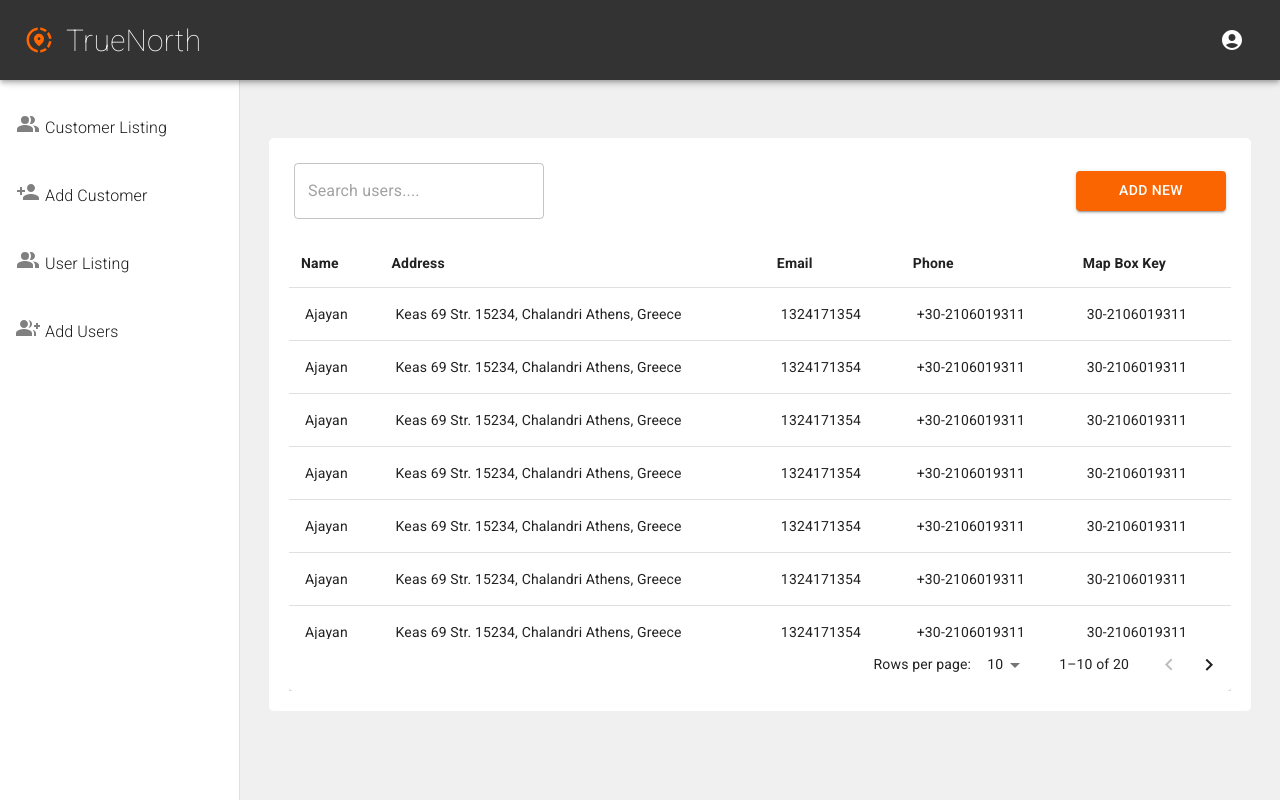
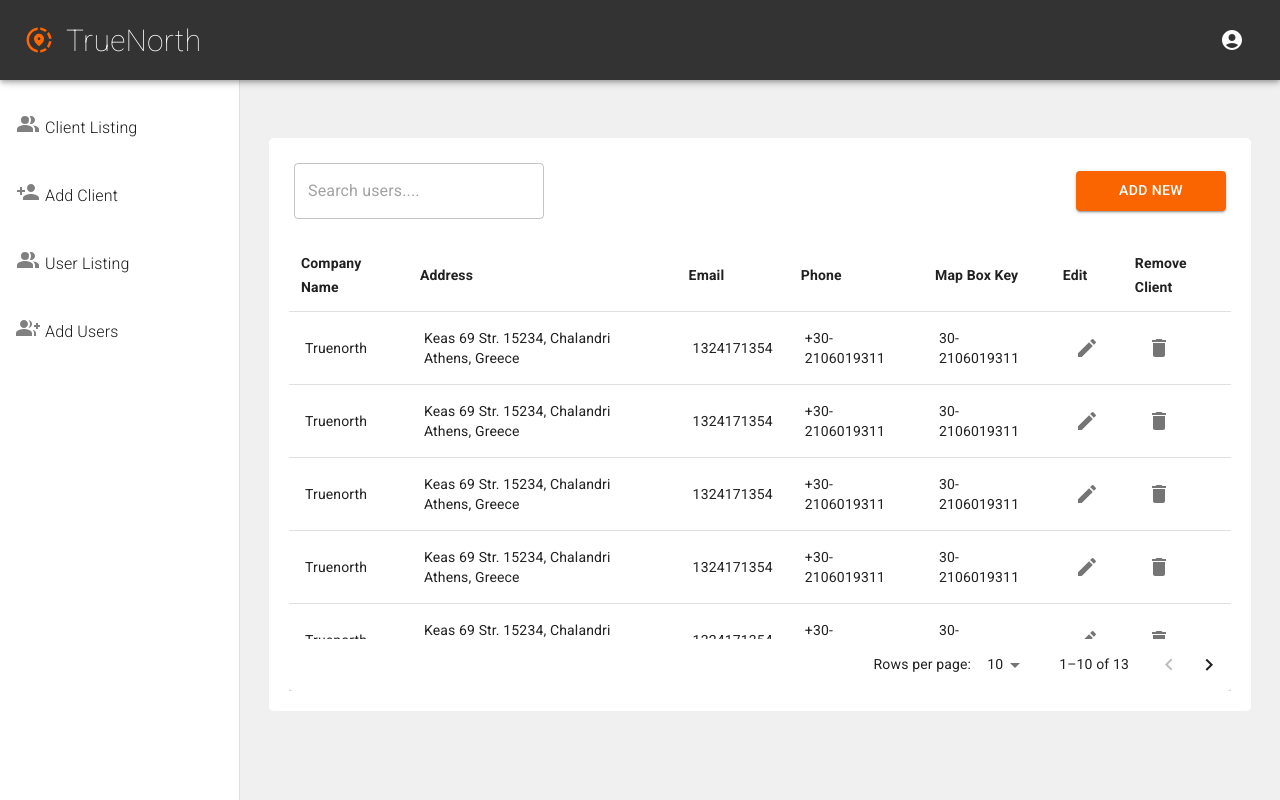
Before and after one commit to ajayaninapp/Mockup-truenorth, a React (Create React App) app: page /customers in a window 1280 px wide. Built offline with nearby package versions, Linux system fonts and the light colour scheme.

Commit message:
edit and delte

```diff
--- a/src/Components/Sidebar.js
+++ b/src/Components/Sidebar.js
@@ -110,7 +110,7 @@ const Sidebar = () => {
                   <PeopleAltIcon sx={{ color: "grey" }} />
                   <ListItemText>
                     <CustomListItemTypography>
-                     Customer Listing
+                     Client Listing
                     </CustomListItemTypography>
                   </ListItemText>
                 </ListItemIcon>
@@ -124,7 +124,7 @@ const Sidebar = () => {
                   <PersonAdd sx={{ color: "grey" }} />
                   <ListItemText>
                     <CustomListItemTypography>
-                      Add Customer
+                      Add Client
                     </CustomListItemTypography>
                   </ListItemText>
                 </ListItemIcon>
--- a/src/views/CustomerView/CustomerTable.js
+++ b/src/views/CustomerView/CustomerTable.js
@@ -8,12 +8,28 @@ import TableHead from '@mui/material/TableHead';
 import TablePagination from '@mui/material/TablePagination';
 import TableRow from '@mui/material/TableRow';
 import { CustomTableHeadCell } from '../../common/StyledComponents';
-import { minWidth } from '@mui/system';
+import DeleteIcon from '@mui/icons-material/Delete';
+import EditIcon from '@mui/icons-material/Edit';
+import { IconButton } from '@mui/material';
 
 
+const edit=(
+    <div>
+        <IconButton>
+            <EditIcon/>
+        </IconButton>
+    </div>
+)
+const remove=(
+    <div>
+        <IconButton>
+            <DeleteIcon/>
+        </IconButton>
+    </div>
+)
 
 const columns = [
-    { id: 'name', label: 'Name'},
+    { id: 'name', label: 'Company Name'},
     {
         id: 'address',
         label: 'Address',
@@ -29,6 +45,14 @@ const columns = [
         id: 'box_key',
         label: 'Map Box Key'
     },
+    {
+        id: 'edit',
+        label: 'Edit'
+    },
+    {
+        id: 'remove',
+        label: 'Remove Client'
+    },
 ];
 
 
@@ -37,30 +61,26 @@ function createData(
     name, address, email, phone,box_key
 ) {
 
-    return { name, address, email, phone,box_key };
+    return { name, address, email, phone,box_key,edit,remove};
 }
 
 const rows = [
-    createData('Ajayan', 'Keas 69 Str. 15234, Chalandri Athens, Greece', 1324171354, "+30-2106019311", "30-2106019311"),
-    createData('Ajayan', 'Keas 69 Str. 15234, Chalandri Athens, Greece', 1324171354, "+30-2106019311", "30-2106019311"),
-    createData('Ajayan', 'Keas 69 Str. 15234, Chalandri Athens, Greece', 1324171354, "+30-2106019311", "30-2106019311"),
-    createData('Ajayan', 'Keas 69 Str. 15234, Chalandri Athens, Greece', 1324171354, "+30-2106019311", "30-2106019311"),
-    createData('Ajayan', 'Keas 69 Str. 15234, Chalandri Athens, Greece', 1324171354, "+30-2106019311", "30-2106019311"),
-    createData('Ajayan', 'Keas 69 Str. 15234, Chalandri Athens, Greece', 1324171354, "+30-2106019311", "30-2106019311"),
-    createData('Ajayan', 'Keas 69 Str. 15234, Chalandri Athens, Greece', 1324171354, "+30-2106019311", "30-2106019311"),
-    createData('Ajayan', 'Keas 69 Str. 15234, Chalandri Athens, Greece', 1324171354, "+30-2106019311", "30-2106019311"),
-    createData('Ajayan', 'Keas 69 Str. 15234, Chalandri Athens, Greece', 1324171354, "+30-2106019311", "30-2106019311"),
-    createData('Ajayan', 'Keas 69 Str. 15234, Chalandri Athens, Greece', 1324171354, "+30-2106019311", "30-2106019311"),
-    createData('Ajayan', 'Keas 69 Str. 15234, Chalandri Athens, Greece', 1324171354, "+30-2106019311", "30-2106019311"),
-    createData('Ajayan', 'Keas 69 Str. 15234, Chalandri Athens, Greece', 1324171354, "+30-2106019311", "30-2106019311"),
-    createData('Ajayan', 'Keas 69 Str. 15234, Chalandri Athens, Greece', 1324171354, "+30-2106019311", "30-2106019311"),
-    createData('Ajayan', 'Keas 69 Str. 15234, Chalandri Athens, Greece', 1324171354, "+30-2106019311", "30-2106019311"),
-    createData('Ajayan', 'Keas 69 Str. 15234, Chalandri Athens, Greece', 1324171354, "+30-2106019311", "30-2106019311"),
-    createData('Ajayan', 'Keas 69 Str. 15234, Chalandri Athens, Greece', 1324171354, "+30-2106019311", "30-2106019311"),
-    createData('Ajayan', 'Keas 69 Str. 15234, Chalandri Athens, Greece', 1324171354, "+30-2106019311", "30-2106019311"),
-    createData('Ajayan', 'Keas 69 Str. 15234, Chalandri Athens, Greece', 1324171354, "+30-2106019311", "30-2106019311"),
-    createData('Ajayan', 'Keas 69 Str. 15234, Chalandri Athens, Greece', 1324171354, "+30-2106019311", "30-2106019311"),
-    createData('Ajayan', 'Keas 69 Str. 15234, Chalandri Athens, Greece', 1324171354, "+30-2106019311", "30-2106019311"),
+    createData('Truenorth', 'Keas 69 Str. 15234, Chalandri Athens, Greece', 1324171354, "+30-2106019311", "30-2106019311"),
+    createData('Truenorth', 'Keas 69 Str. 15234, Chalandri Athens, Greece', 1324171354, "+30-2106019311", "30-2106019311"),
+    createData('Truenorth', 'Keas 69 Str. 15234, Chalandri Athens, Greece', 1324171354, "+30-2106019311", "30-2106019311"),
+    createData('Truenorth', 'Keas 69 Str. 15234, Chalandri Athens, Greece', 1324171354, "+30-2106019311", "30-2106019311"),
+    createData('Truenorth', 'Keas 69 Str. 15234, Chalandri Athens, Greece', 1324171354, "+30-2106019311", "30-2106019311"),
+    createData('Truenorth', 'Keas 69 Str. 15234, Chalandri Athens, Greece', 1324171354, "+30-2106019311", "30-2106019311"),
+    createData('Truenorth', 'Keas 69 Str. 15234, Chalandri Athens, Greece', 1324171354, "+30-2106019311", "30-2106019311"),
+    createData('Truenorth', 'Keas 69 Str. 15234, Chalandri Athens, Greece', 1324171354, "+30-2106019311", "30-2106019311"),
+    createData('Truenorth', 'Keas 69 Str. 15234, Chalandri Athens, Greece', 1324171354, "+30-2106019311", "30-2106019311"),
+    createData('Truenorth', 'Keas 69 Str. 15234, Chalandri Athens, Greece', 1324171354, "+30-2106019311", "30-2106019311"),
+    createData('Truenorth', 'Keas 69 Str. 15234, Chalandri Athens, Greece', 1324171354, "+30-2106019311", "30-2106019311"),
+    createData('Truenorth', 'Keas 69 Str. 15234, Chalandri Athens, Greece', 1324171354, "+30-2106019311", "30-2106019311"),
+    createData('Truenorth', 'Keas 69 Str. 15234, Chalandri Athens, Greece', 1324171354, "+30-2106019311", "30-2106019311"),
+
+
+
 
 ];
 
--- a/src/views/UserTable.js
+++ b/src/views/UserTable.js
@@ -8,9 +8,26 @@ import TableHead from '@mui/material/TableHead';
 import TablePagination from '@mui/material/TablePagination';
 import TableRow from '@mui/material/TableRow';
 import { CustomTableHeadCell } from '../common/StyledComponents';
+import { IconButton } from '@mui/material';
+import {  Edit } from '@mui/icons-material';
+import DeleteIcon from '@mui/icons-material/Delete';
+import EditIcon from '@mui/icons-material/Edit';
 
 
-
+const edit=(
+    <div>
+        <IconButton>
+            <EditIcon/>
+        </IconButton>
+    </div>
+)
+const remove=(
+    <div>
+        <IconButton>
+            <DeleteIcon/>
+        </IconButton>
+    </div>
+)
 const columns = [
     { id: 'name', label: 'Name'},
     { id: 'email', label: 'Email'},
@@ -24,8 +41,20 @@ const columns = [
     },
     {
         id: 'role',
-        label: 'role'
+        label: 'Role'
     },
+    {
+        id: 'edit',
+        label: 'Edit'
+    },
+
+    {
+        id: 'remove',
+        label: 'Delete User'
+    },
+
+
+
 ];
 
 
@@ -34,7 +63,7 @@ function createData(
     name, email, phone, client, role
 ) {
 
-    return { name, email, phone, client, role };
+    return { name, email, phone, client, role ,edit,remove};
 }
 
 const rows = [
```
